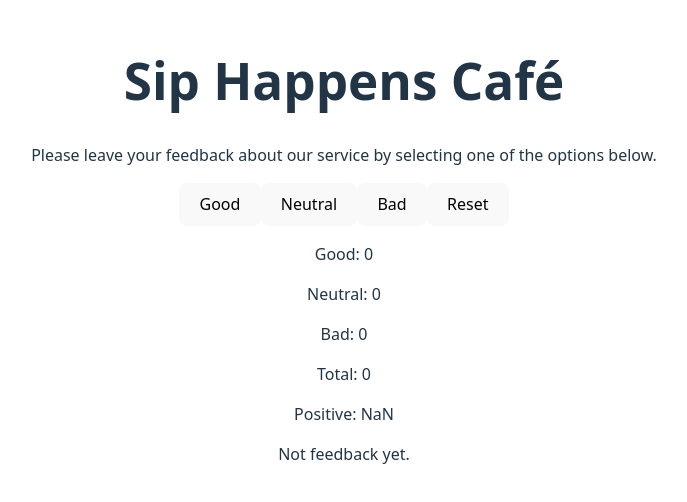
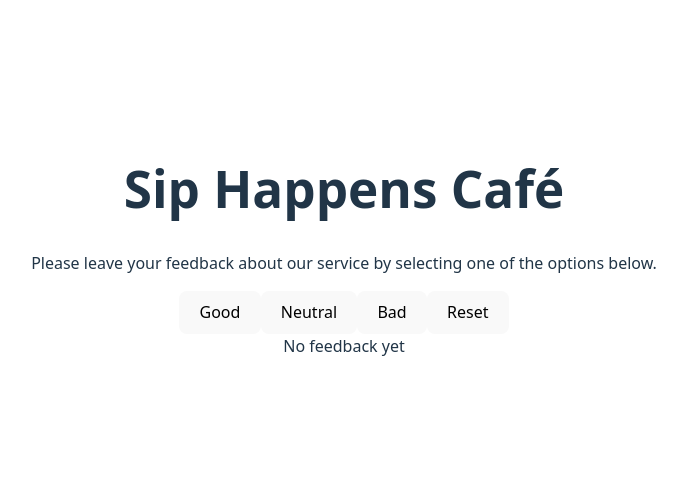
Before and after one commit to dwalczak97/react02, a React (Vite) app in the folder vite-project/: page / in a window 1280 px wide. Shown: the part 158-660 px from the top of the page, without its empty margins (296-983 px from the left). Built offline with nearby package versions, Linux system fonts and the light colour scheme.

Commit message:
hula i buczy

```diff
--- a/vite-project/src/App.jsx
+++ b/vite-project/src/App.jsx
@@ -16,13 +16,15 @@ const initialValue =
 
 function App() {
 
+
 const [values, setValues] = useState(()=>{
 
 const getLocal = localStorage.getItem("Feedback rates");
 if (getLocal !== null) {
       return JSON.parse(getLocal);
+
     } else {
-      return initialValue;
+      return  initialValue
     }
 });
 
@@ -30,25 +32,22 @@ const totalFeedback = values.good + values.neutral + values.bad;
 
 const updateFeedback = (x) => {
   setValues({ ...values, [x]: values[x] + 1 });
-  //  setVisible (visible !== true);
- };
+
+};
 
 const positive = Math.round(((values.good + values.neutral) / totalFeedback) * 100);
 
  useEffect(() => {
     localStorage.setItem("Feedback rates", JSON.stringify(values));
+
   }, [values]);
 
-  const [visible, setVisible] = useState(true);
 
-const reset = () => {
-   localStorage.clear()
-   setVisible (visible === true)
 
-};
-// const [visible, setVisible] = useState(
-
-// );
+const reset= () => {
+  setValues(initialValue);
+   localStorage.clear() ;
+  };
 
 
 
@@ -56,11 +55,10 @@ const reset = () => {
 
 return (
   <>
-   <Description  />
-
-    <Options updateFeedback={updateFeedback} reset={reset} />
+    <Description  />
+    <Options updateFeedback={updateFeedback} reset={reset}/>
     <Feedback values={values} totalFeedback={totalFeedback} positive={positive} />
-    { visible && <Notification/>}
+    <Notification values={values}/>
 
 
 
--- a/vite-project/src/components/feedback.jsx
+++ b/vite-project/src/components/feedback.jsx
@@ -1,4 +1,5 @@
 const Feedback = ({values, totalFeedback, positive}) =>{
+     if (values.good !== 0 || values.neutral !== 0 || values.bad !== 0)
     return(
 <>
     <p>Good: {values.good}</p>
--- a/vite-project/src/components/notification.jsx
+++ b/vite-project/src/components/notification.jsx
@@ -1,10 +1,7 @@
-const Notification = () =>{
-    return (
-<>
-<div>
-    Not feedback yet.
-</div>
-    </>
-    );
+const Notification = ({ values }) => {
+  if (values.good === 0 && values.neutral === 0 && values.bad === 0) {
+    return <div>No feedback yet</div>;
+  }
 };
+
 export default Notification;
--- a/vite-project/src/components/options.jsx
+++ b/vite-project/src/components/options.jsx
@@ -9,7 +9,7 @@ return (
         <button onClick={()=>updateFeedback("good")}>Good</button>
         <button onClick={()=>updateFeedback("neutral")}>Neutral</button>
         <button onClick={()=>updateFeedback("bad")}>Bad</button>
-        <button onClick={reset}>Reset</button>
+        <button onClick={() => reset("reset")}>Reset</button>
 
 
     </>
```
